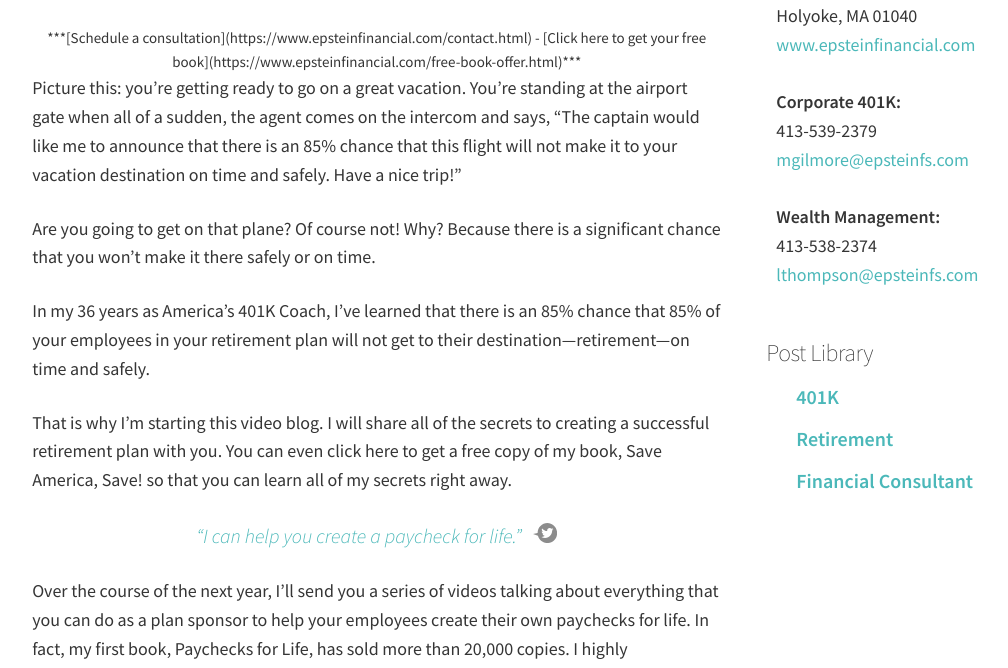
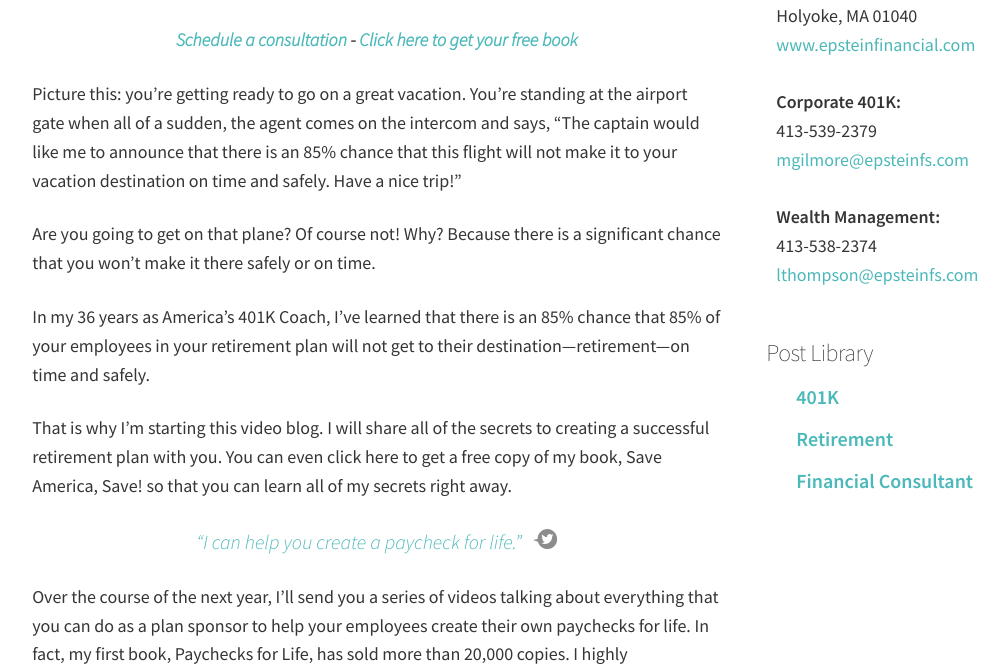
Before and after one commit to Vyral/charlie-epstein-blog, a Jekyll site: the page built from _posts/2016-12-13-your-new-401k-resource.md, in a window 1280 px wide and 900 px high, scrolled down 737 px, cut to the strip 232-900 px from the top of the window. Shown: the whole strip, without its empty margins (97-1105 px from the left). Built offline with Jekyll 4.4.1, drawn with Linux system fonts in a browser that asks for light colours; nearby versions of some CDN libraries.

Commit message:
Updated '_posts/2016-12-13-your-new-401k-resource.md' via CloudCannon

```diff
--- a/_posts/2016-12-13-your-new-401k-resource.md
+++ b/_posts/2016-12-13-your-new-401k-resource.md
@@ -18,7 +18,8 @@
 
 {% include youtube.html %}
 
-<div style="text-align: center;">***[Schedule a consultation](https://www.epsteinfinancial.com/contact.html) - [Click here to get your free book](https://www.epsteinfinancial.com/free-book-offer.html)***</div>
+***[Schedule a consultation](https://www.epsteinfinancial.com/contact.html) - [Click here to get your free book](https://www.epsteinfinancial.com/free-book-offer.html)***
+{: style="text-align: center"}
 
 Picture this: you’re getting ready to go on a great vacation. You’re standing at the airport gate when all of a sudden, the agent comes on the intercom and says, “The captain would like me to announce that there is an 85% chance that this flight will not make it to your vacation destination on time and safely. Have a nice trip!”&nbsp;
 
```
